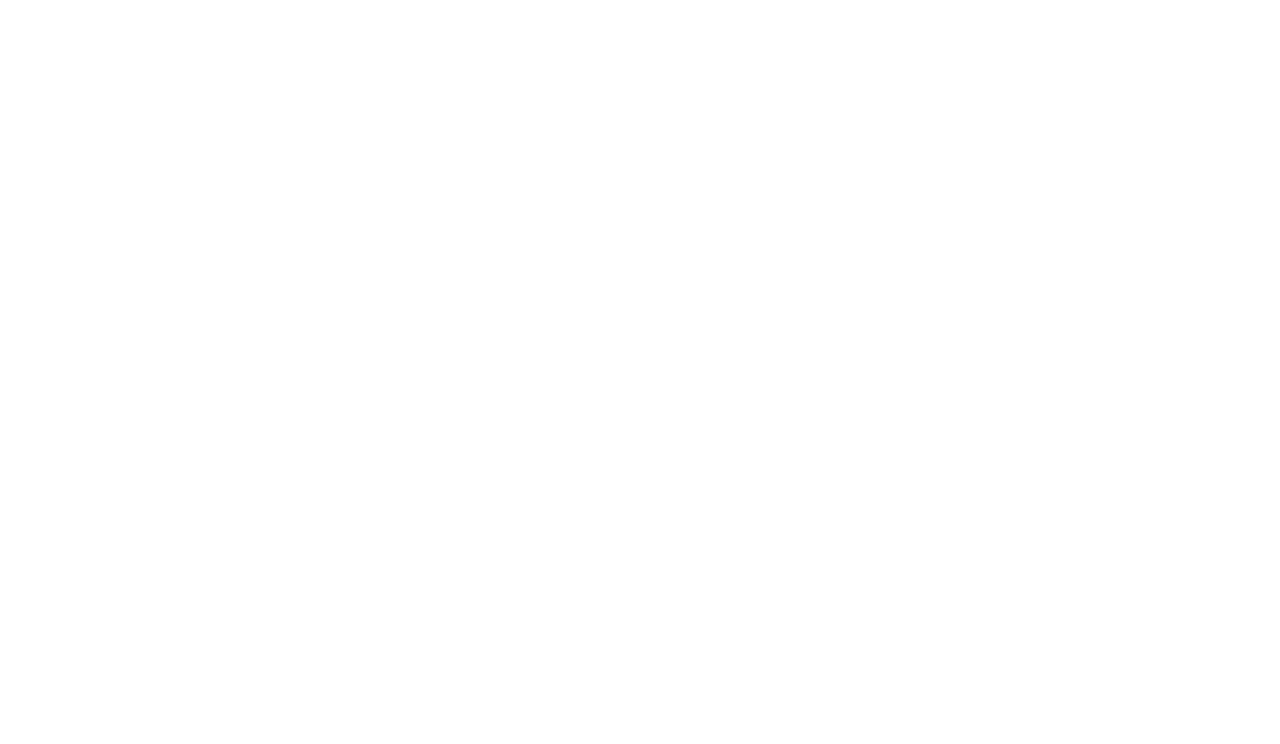
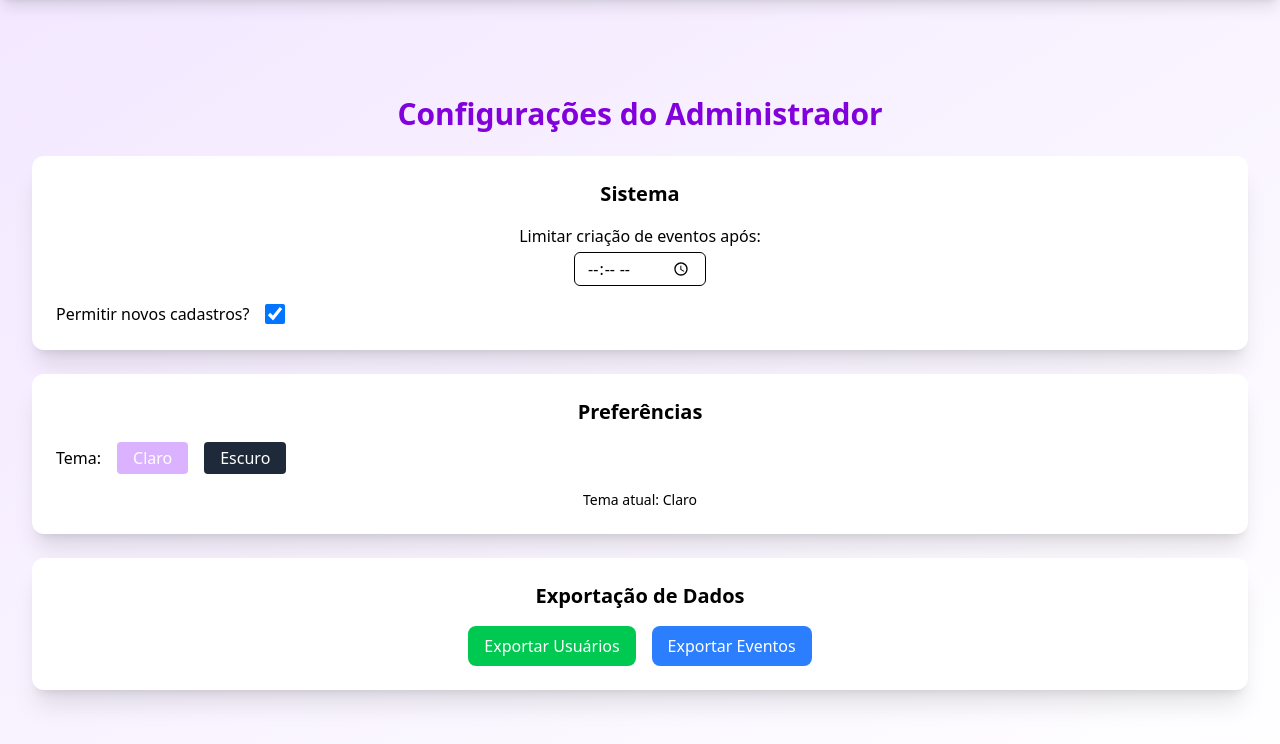
Before and after one commit to mathfraiz/Conexa, a React (Vite) app in the folder frontendReact/: page /configuracoes in a window 1280 px wide. Before the commit this address had no page. Shown: the top 744 px of the page. Built offline with nearby package versions, Linux system fonts and the light colour scheme.

Commit message:
Inclusão de Pagina e Modo Escuro
Inclusão de Pagina e Modo Escuro

```diff
--- a/frontendReact/src/App.tsx
+++ b/frontendReact/src/App.tsx
@@ -12,6 +12,8 @@ import AdmUsuario from "./paginas/Adm/admUsuario";
 import Evento from "./paginas/Evento/Evento";
 import AdmEvento from "./paginas/Adm/admEvento";
 import UsuarioEventos from "./paginas/usuario/usuarioEventos/UsuarioEventos";
+import ConfiguracoesAdm from "./paginas/Adm/ConfiguracoesAdm";
+
 
 function App() {
   return (
@@ -28,6 +30,8 @@ function App() {
           <Route path="/eventos/:id" element={<Evento />} />
           <Route path="/admEventos" element={<AdmEvento />} />
           <Route path="/Eventos/Usuario" element={<UsuarioEventos />} />
+          <Route path="/configuracoes" element={<ConfiguracoesAdm />} />
+
         </Routes>
       </BrowserRouter>
     </div>
--- a/frontendReact/src/componentes/BarraLateral.tsx
+++ b/frontendReact/src/componentes/BarraLateral.tsx
@@ -55,12 +55,13 @@ const BarraLateral: React.FC<Props> = ({ isOpen }) => {
           >
             Gerenciar Eventos
           </Link>
-          <Link
-            to="#"
-            className="block bg-purple-300 text-white font-semibold px-3 py-2 rounded shadow hover:bg-purple-200 mb-4"
-          >
-            Configurações
-          </Link>
+<Link
+  to="/configuracoes"
+  className="block bg-purple-300 text-white font-semibold px-3 py-2 rounded shadow hover:bg-purple-200 mb-4"
+>
+  Configurações
+</Link>
+
         </>
       ) : tipo === "usuario" ? (
         <Link
--- a/frontendReact/src/index.css
+++ b/frontendReact/src/index.css
@@ -1,4 +1,5 @@
 @import "tailwindcss";
+
 @keyframes gradientShift {
   0% { background-position: 0% 50%; }
   50% { background-position: 100% 50%; }
@@ -9,3 +10,55 @@
   background-size: 200% 200%;
   animation: gradientShift 5s ease infinite;
 }
+
+.modo-escuro {
+  background-color: #9333ea;
+  color: #f5f5f5;
+}
+
+/* ---------- BLOQUINHOS E CAMPOS ----------- */
+.modo-escuro .bg-white {
+  background-color: #7e22ce !important;
+}
+.modo-escuro .bg-purple-100 {
+  background-color: #a855f7 !important;
+}
+.modo-escuro input,
+.modo-escuro select,
+.modo-escuro textarea {
+  background-color: #7e22ce;
+  color: white;
+  border-color: #c084fc;
+}
+
+/* ---------- TEXTOS ESCUROS EM GERAL ---------- */
+.modo-escuro .text-gray-700,
+.modo-escuro .text-gray-600 {
+  color: #e9d5ff !important;
+}
+.modo-escuro .text-purple-700 {
+  color: #f5e8ff !important;
+}
+.modo-escuro h1,
+.modo-escuro h2,
+.modo-escuro h3 {
+  color: #ffffff !important;
+}
+.modo-escuro p,
+.modo-escuro label,
+.modo-escuro span,
+.modo-escuro li {
+  color: #f3e8ff !important;
+}
+
+.modo-escuro .frase-impacto {
+  background-color: #6b21a8 !important;
+  color: #f5f5f5 !important;
+}
+
+.modo-escuro .preservar-cor {
+  color: #4c1d95 !important;
+}
+.modo-escuro .preservar-cor-gray {
+  color: #4b5563 !important;
+}
--- /dev/null
+++ b/frontendReact/src/paginas/Adm/ConfiguracoesAdm.tsx
@@ -0,0 +1,137 @@
+import React, { useEffect, useState } from "react";
+import Navbar from "../../componentes/BarraNav";
+import BarraLateral from "../../componentes/BarraLateral";
+
+const ConfiguracoesAdm = () => {
+  const [sidebarAberta, setSidebarAberta] = useState(false);
+  const [tema, setTema] = useState("Claro");
+  const [cadastroHabilitado, setCadastroHabilitado] = useState(true);
+  const [limiteHorario, setLimiteHorario] = useState("");
+
+  useEffect(() => {
+    const temaSalvo = localStorage.getItem("tema");
+    if (temaSalvo === "Escuro") {
+      setTema("Escuro");
+      document.documentElement.classList.add("modo-escuro");
+    }
+  }, []);
+
+  useEffect(() => {
+    if (tema === "Escuro") {
+      document.documentElement.classList.add("modo-escuro");
+    } else {
+      document.documentElement.classList.remove("modo-escuro");
+    }
+    localStorage.setItem("tema", tema);
+  }, [tema]);
+
+  const handleExportar = async (tipo: string) => {
+    try {
+      const token = sessionStorage.getItem("token");
+      const rota = tipo === "usuarios" ? "usuario/exportar" : "evento/exportar";
+
+      const response = await fetch(`http://localhost:3000/${rota}`, {
+        headers: {
+          Authorization: `Bearer ${token}`,
+        },
+      });
+
+      if (!response.ok) throw new Error("Erro ao exportar dados");
+
+      const blob = await response.blob();
+      const link = document.createElement("a");
+      link.href = URL.createObjectURL(blob);
+      link.download = `${tipo}.json`;
+      link.click();
+    } catch (error) {
+      console.error("Erro ao exportar:", error);
+    }
+  };
+
+  return (
+    <div className="min-h-screen bg-gradient-to-br from-purple-100 to-white modo-escuro:bg-[#1a1a1a] modo-escuro:text-white transition-colors duration-300">
+      <Navbar onToggleSidebar={() => setSidebarAberta(!sidebarAberta)} />
+      <BarraLateral isOpen={sidebarAberta} />
+
+      <main
+        className={`transition-all duration-300 ${
+          sidebarAberta ? "ml-64" : "ml-0"
+        } p-8`}
+      >
+        <h1 className="text-3xl font-extrabold text-purple-700 mb-6 preservar-cor">
+          Configurações do Administrador
+        </h1>
+
+        <section className="bg-white modo-escuro:bg-[#2a2a2a] rounded-xl shadow-xl p-6 mb-6">
+          <h2 className="text-xl font-bold mb-4">Sistema</h2>
+          <div className="mb-4">
+            <label className="block mb-1">
+              Limitar criação de eventos após:
+            </label>
+            <input
+              type="time"
+              value={limiteHorario}
+              onChange={(e) => setLimiteHorario(e.target.value)}
+              className="border rounded-md px-3 py-1 modo-escuro:bg-[#333] modo-escuro:text-white modo-escuro:border-gray-500"
+            />
+          </div>
+          <div className="flex items-center gap-4">
+            <label>Permitir novos cadastros?</label>
+            <input
+              type="checkbox"
+              checked={cadastroHabilitado}
+              onChange={() => setCadastroHabilitado(!cadastroHabilitado)}
+              className="w-5 h-5"
+            />
+          </div>
+        </section>
+
+        <section className="bg-white modo-escuro:bg-[#2a2a2a] rounded-xl shadow-xl p-6 mb-6">
+          <h2 className="text-xl font-bold mb-4">Preferências</h2>
+          <div className="flex items-center gap-4 mb-4">
+            <span>Tema:</span>
+            <button
+              onClick={() => setTema("Claro")}
+              className={`px-4 py-1 rounded ${
+                tema === "Claro"
+                  ? "bg-purple-300 text-white"
+                  : "bg-gray-200 text-black"
+              }`}
+            >
+              Claro
+            </button>
+            <button
+              onClick={() => setTema("Escuro")}
+              className={`px-4 py-1 rounded ${
+                tema === "Escuro"
+                  ? "bg-purple-700 text-white"
+                  : "bg-gray-800 text-white"
+              }`}
+            >
+              Escuro
+            </button>
+          </div>
+          <p className="text-sm">Tema atual: {tema}</p>
+        </section>
+
+        <section className="bg-white modo-escuro:bg-[#2a2a2a] rounded-xl shadow-xl p-6">
+          <h2 className="text-xl font-bold mb-4">Exportação de Dados</h2>
+          <button
+            onClick={() => handleExportar("usuarios")}
+            className="bg-green-500 hover:bg-green-600 text-white px-4 py-2 rounded-lg mr-4"
+          >
+            Exportar Usuários
+          </button>
+          <button
+            onClick={() => handleExportar("eventos")}
+            className="bg-blue-500 hover:bg-blue-600 text-white px-4 py-2 rounded-lg"
+          >
+            Exportar Eventos
+          </button>
+        </section>
+      </main>
+    </div>
+  );
+};
+
+export default ConfiguracoesAdm;
--- a/frontendReact/src/paginas/index/index.tsx
+++ b/frontendReact/src/paginas/index/index.tsx
@@ -9,7 +9,7 @@ const Index = () => {
   const toggleSidebar = () => setSidebarOpen((prev) => !prev);
 
   return (
-    <div className="flex flex-col min-h-screen bg-purple-50">
+    <div className="flex flex-col min-h-screen bg-purple-50 modo-escuro:bg-[#9333ea] transition-colors duration-300">
       <Navbar onToggleSidebar={toggleSidebar} />
       <BarraLateral isOpen={sidebarOpen} />
 
@@ -20,16 +20,16 @@ const Index = () => {
       >
         {/* Título principal */}
         <section className="text-center mb-16">
-          <h1 className="text-5xl font-extrabold text-purple-800 mb-4 drop-shadow-sm">
+          <h1 className="text-5xl font-extrabold text-purple-800 mb-4 drop-shadow-sm preservar-cor">
             Quem Somos
           </h1>
-          <p className="text-gray-600 text-lg max-w-3xl mx-auto">
+          <p className="text-gray-600 text-lg max-w-3xl mx-auto preservar-cor-gray">
             Criamos conexões humanas por meio da tecnologia, da cultura e da
             colaboração em eventos únicos e transformadores.
           </p>
         </section>
 
-        {/* Seção de Visão / Missão / Valores */}
+        {/* Visão / Missão / Valores */}
         <section className="grid grid-cols-1 md:grid-cols-3 gap-10 mb-20">
           <MotionContainer
             height="h-full"
@@ -37,10 +37,10 @@ const Index = () => {
             transition={{ duration: 0.3 }}
             className="bg-white rounded-3xl shadow-xl p-8 border border-gray-200 hover:shadow-2xl transition"
           >
-            <h3 className="text-xl font-semibold text-purple-700 mb-3">
+            <h3 className="text-xl font-semibold text-purple-700 modo-escuro:text-white mb-3">
               Nossa Visão
             </h3>
-            <p className="text-gray-700 text-sm leading-relaxed">
+            <p className="text-gray-700 modo-escuro:text-gray-100 text-sm leading-relaxed">
               Ser referência nacional em experiências conectadas, criando pontes
               entre ideias, pessoas e oportunidades através de eventos
               inovadores.
@@ -53,10 +53,10 @@ const Index = () => {
             transition={{ duration: 0.3 }}
             className="bg-white rounded-3xl shadow-xl p-8 border border-gray-200 hover:shadow-2xl transition"
           >
-            <h3 className="text-xl font-semibold text-purple-700 mb-3">
+            <h3 className="text-xl font-semibold text-purple-700 modo-escuro:text-white mb-3">
               Nossa Missão
             </h3>
-            <p className="text-gray-700 text-sm leading-relaxed">
+            <p className="text-gray-700 modo-escuro:text-gray-100 text-sm leading-relaxed">
               Empoderar indivíduos e organizações a criarem e participarem de
               eventos que gerem valor real, com praticidade, beleza e impacto.
             </p>
@@ -68,10 +68,10 @@ const Index = () => {
             transition={{ duration: 0.3 }}
             className="bg-white rounded-3xl shadow-xl p-8 border border-gray-200 hover:shadow-2xl transition"
           >
-            <h3 className="text-xl font-semibold text-purple-700 mb-3">
+            <h3 className="text-xl font-semibold text-purple-700 modo-escuro:text-white mb-3">
               Nossos Valores
             </h3>
-            <ul className="text-gray-700 text-sm leading-relaxed list-disc pl-4">
+            <ul className="text-gray-700 modo-escuro:text-gray-100 text-sm leading-relaxed list-disc pl-4">
               <li>Inovação com propósito</li>
               <li>Respeito e diversidade</li>
               <li>Transparência e ética</li>
@@ -81,8 +81,8 @@ const Index = () => {
         </section>
 
         {/* Frase de impacto */}
-        <section className="bg-purple-100 rounded-2xl py-10 px-6 md:px-20 text-center shadow-inner">
-          <p className="text-purple-800 text-xl font-semibold italic">
+        <section className="bg-purple-100 modo-escuro:bg-purple-700 rounded-2xl py-10 px-6 md:px-20 text-center shadow-inner">
+          <p className="text-purple-800 modo-escuro:text-white text-xl font-semibold italic">
             "Juntos, transformamos eventos em conexões reais, com tecnologia,
             emoção e propósito."
           </p>
```
Also changed, not shown: 2 other files (tests, documents, lock files or other folders).
